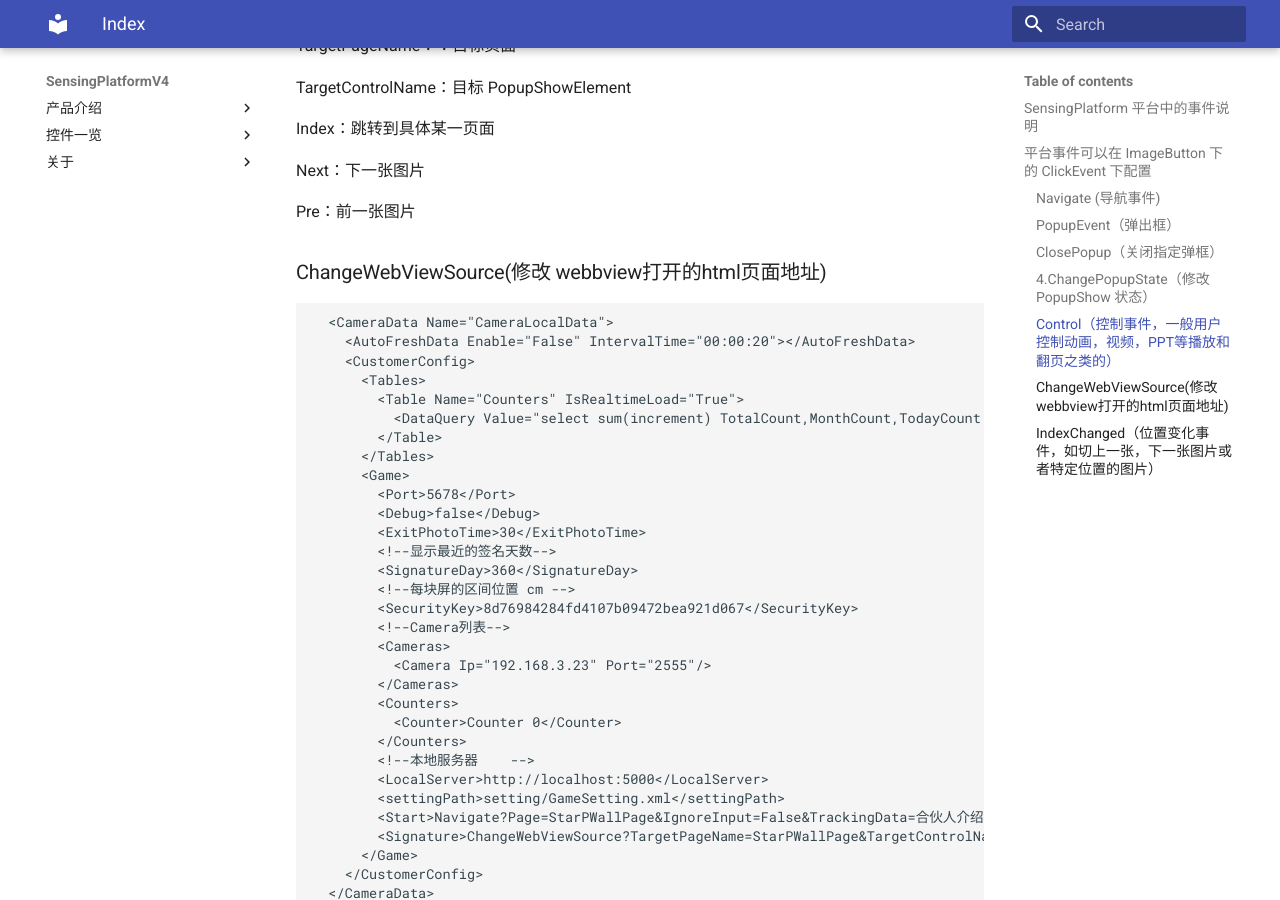
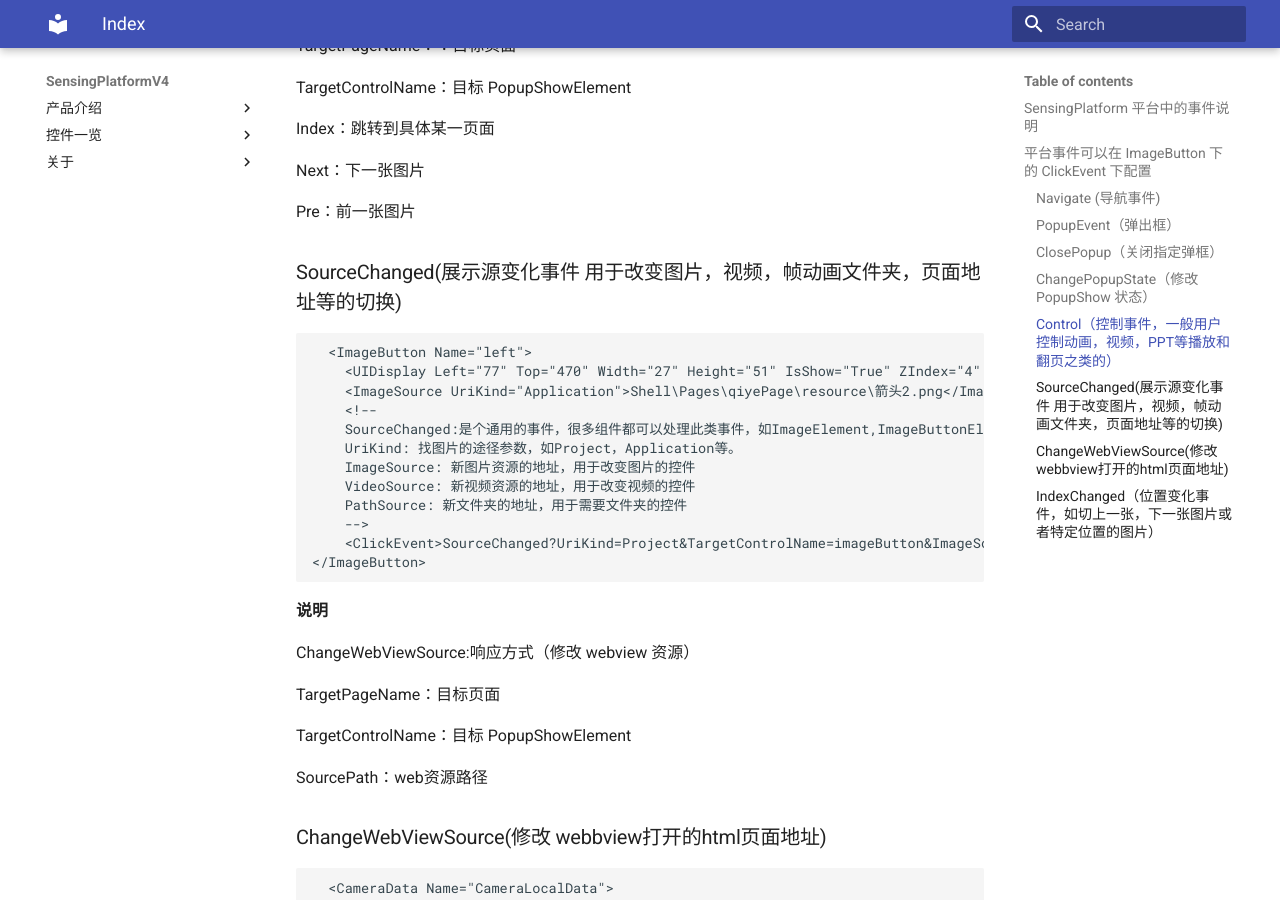
Before and after one commit to troncell/SensingPlatformDocs, an MkDocs documentation site: the page built from docs/事件一览/README.md, in a window 1280 px wide and 900 px high, scrolled down 3347 px. Built offline with MkDocs 1.6.1 and Material for MkDocs 9.7.7, drawn with Linux system fonts in a browser that asks for light colours; some of the changed text lies outside the part shown.

Commit message:
Update README.md

````diff
--- a/docs/事件一览/README.md
+++ b/docs/事件一览/README.md
@@ -155,6 +155,33 @@ Index：跳转到具体某一页面
 Next：下一张图片
 
 Pre：前一张图片
+
+### SourceChanged(展示源变化事件 用于改变图片，视频，帧动画文件夹，页面地址等的切换)
+
+```xml
+  <ImageButton Name="left">
+	<UIDisplay Left="77" Top="470" Width="27" Height="51" IsShow="True" ZIndex="4" UsePercent="False" />
+	<ImageSource UriKind="Application">Shell\Pages\qiyePage\resource\箭头2.png</ImageSource>
+	<!--
+	SourceChanged:是个通用的事件，很多组件都可以处理此类事件，如ImageElement,ImageButtonElement等
+	UriKind: 找图片的途径参数，如Project，Application等。
+	ImageSource: 新图片资源的地址，用于改变图片的控件
+	VideoSource: 新视频资源的地址，用于改变视频的控件
+	PathSource: 新文件夹的地址，用于需要文件夹的控件
+	-->
+	<ClickEvent>SourceChanged?UriKind=Project&TargetControlName=imageButton&ImageSource=Page\HomePage\CheckBg.png</ClickEvent>
+</ImageButton>
+```
+
+**说明**
+
+ChangeWebViewSource:响应方式（修改 webview 资源）
+
+TargetPageName：目标页面
+
+TargetControlName：目标 PopupShowElement
+
+SourcePath：web资源路径
 
 ### ChangeWebViewSource(修改 webbview打开的html页面地址)
 
````
Also changed, not shown: other parts of docs/事件一览/README.md (+1 -1 lines).
